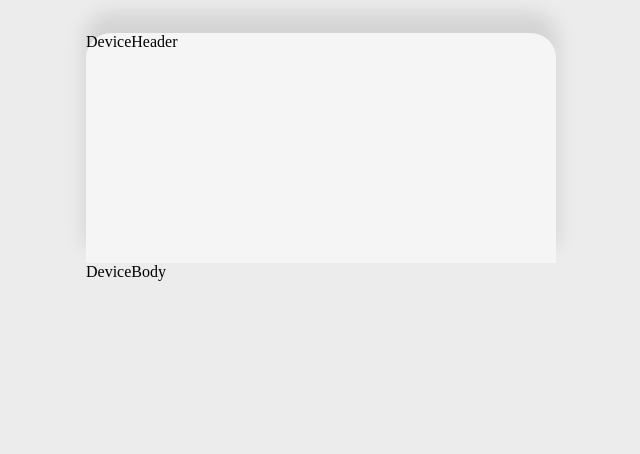
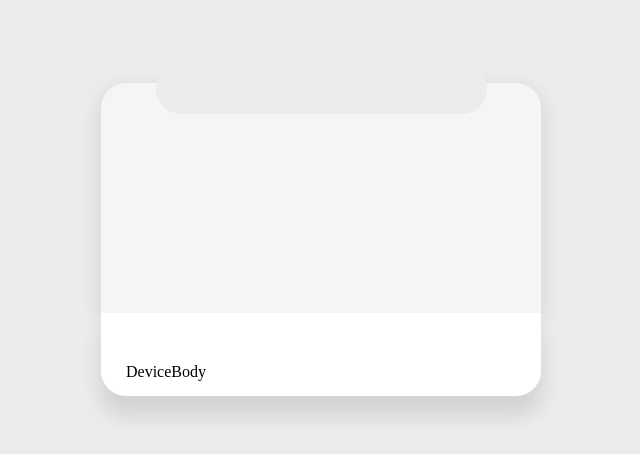
Before and after one commit to earlhansg/calculator-app, a React (Create React App) app: page / in a window 1280 px wide. Shown: the top 454 px of the page, without its empty margins (319-959 px from the left). Built offline with nearby package versions, Linux system fonts and the light colour scheme.

Commit message:
T1-The upper part of the device header has been updated, resulting in an enhanced design for the calculator.

```diff
--- a/src/components/calculator/Device.js
+++ b/src/components/calculator/Device.js
@@ -6,6 +6,9 @@ import { DeviceBody } from "./DeviceBody";
 export const Device = () => {
   return (
     <div className={style.container}>
+      <div className={style.upperbar}>
+        <span></span>
+      </div>
       <DeviceHeader />
       <DeviceBody />
     </div>
--- a/src/components/calculator/DeviceBody.js
+++ b/src/components/calculator/DeviceBody.js
@@ -1,5 +1,6 @@
 import React from "react";
+import style from './device.module.css'
 
 export const DeviceBody = () => {
-  return <div>DeviceBody</div>;
+  return <div className={style.body}>DeviceBody</div>;
 };
--- a/src/components/calculator/DeviceHeader.js
+++ b/src/components/calculator/DeviceHeader.js
@@ -2,5 +2,5 @@ import React from "react";
 import style from "./device.module.css";
 
 export const DeviceHeader = () => {
-  return <div className={style.header}>DeviceHeader</div>;
+  return <div className={style.header}></div>;
 };
--- a/src/components/calculator/device.module.css
+++ b/src/components/calculator/device.module.css
@@ -1,10 +1,34 @@
 .container {
-  width: 470px;
+  width: 440px;
   margin-top: 25px;
 }
+
+.upperbar {
+  height: 50px;
+  display: flex;
+  justify-content: center;
+  align-items:flex-end;
+}
+
+.upperbar > span {
+  background-color: #ececec;
+    padding: 25px;
+    border-radius: 25px;
+    width: 281px;
+    margin-bottom: -31px;
+}
+
+
 .header {
   background-color: #f5f5f5;
   height: 230px;
   border-radius: 25px 25px 0 0;
-  box-shadow: 0 -19px 19px 2px rgba(0, 0, 0, 0.1);
+  box-shadow: 0 6px 19px 2px rgba(0, 0, 0, 0.1)
 }
+
+.body {
+  padding: 50px 25px 15px 25px;
+  background-color: #ffffff;
+  border-radius: 0 0 25px 25px;
+  box-shadow: 0 19px 19px 2px rgba(0, 0, 0, 0.1);
+}
```
